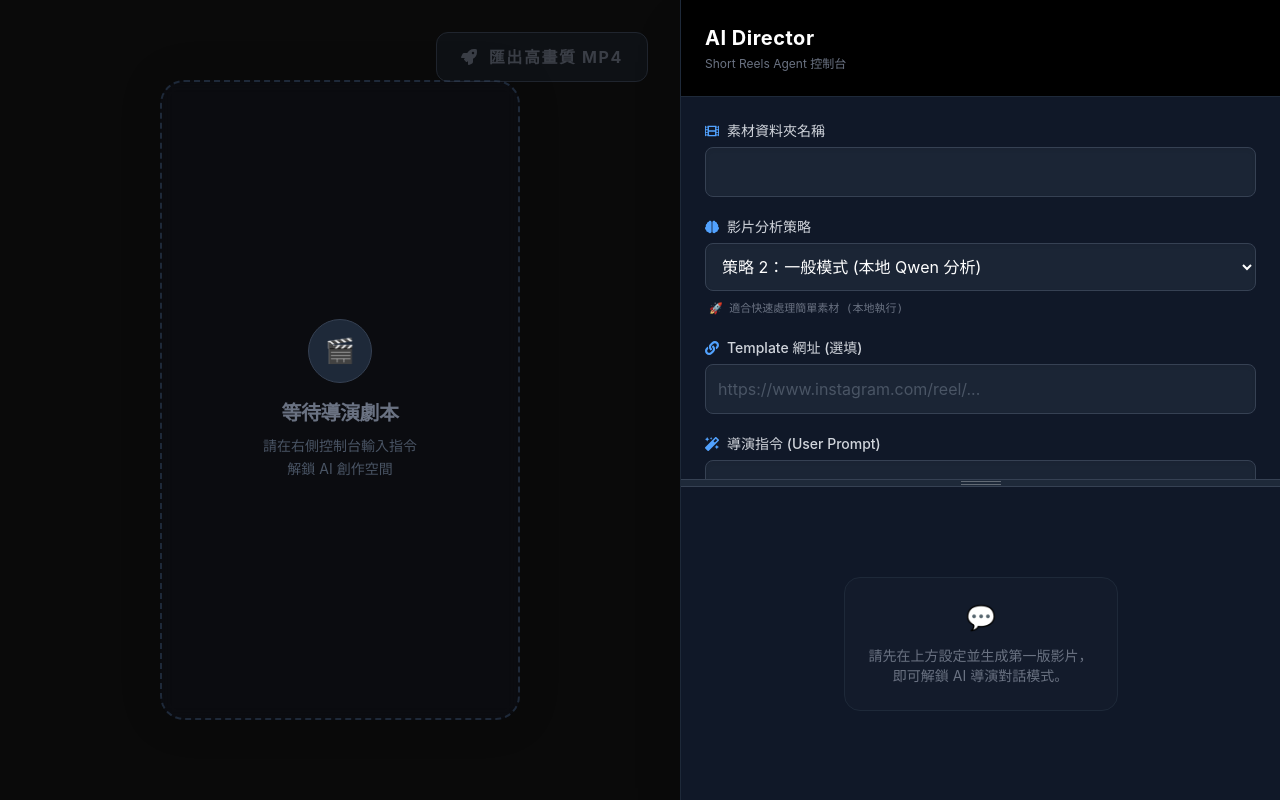
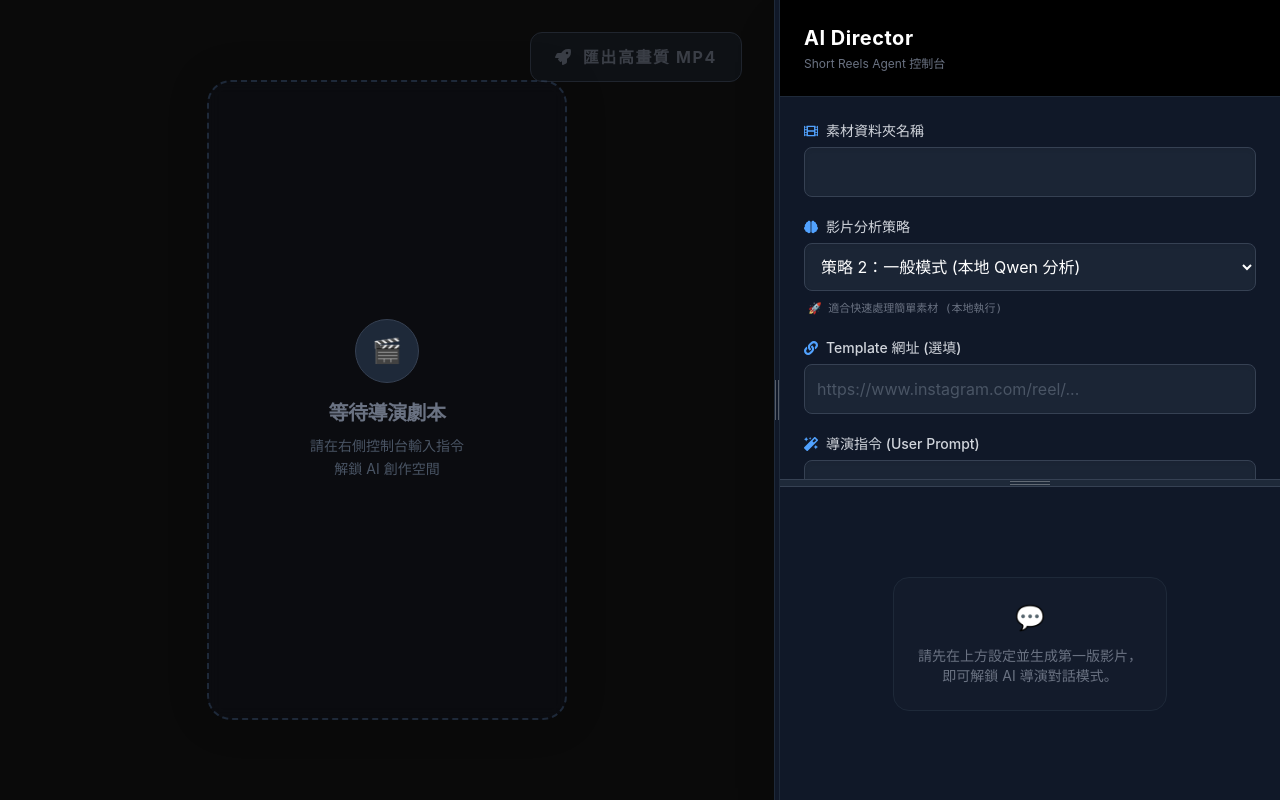
Before and after one commit to mjlee0826/ShortReelsAgent, a React app in the folder frontend/: page / in a window 1280 px wide. Built offline with nearby package versions, Linux system fonts and the light colour scheme; no server answers; the HTML template or start-up script is replaced by a standard one.

Commit message:
frontend

```diff
--- a/frontend/src/App.jsx
+++ b/frontend/src/App.jsx
@@ -1,15 +1,78 @@
-import React from 'react';
+import React, { useState, useRef, useEffect, useCallback } from 'react';
 import RightPanel from './components/RightPanel/RightPanel';
 import VideoPlayer from './components/RemotionPlayer/VideoPlayer';
 
 function App() {
+  // 【新增】管理右側面板的寬度，預設 500px
+  const [panelWidth, setPanelWidth] = useState(500);
+  const isDragging = useRef(false);
+
+  // --- 左右拖曳分隔線邏輯 ---
+  const handleMouseDown = (e) => {
+    isDragging.current = true;
+    document.body.style.cursor = 'col-resize'; // 改變全域游標為左右調整
+    e.preventDefault(); // 防止拖曳時選取到文字或圖片
+  };
+
+  const handleMouseMove = useCallback((e) => {
+    if (!isDragging.current) return;
+
+    // 計算新寬度：視窗總寬度 - 滑鼠目前的 X 座標
+    const newWidth = window.innerWidth - e.clientX;
+
+    // 限制寬度範圍：最窄 350px，最寬 800px (保護左右兩側都不會消失)
+    if (newWidth >= 350 && newWidth <= 800) {
+      setPanelWidth(newWidth);
+    }
+  }, []);
+
+  const handleMouseUp = useCallback(() => {
+    if (isDragging.current) {
+      isDragging.current = false;
+      document.body.style.cursor = 'default';
+    }
+  }, []);
+
+  // 掛載全域事件監聽，確保滑鼠移動過快時不會脫離掌控
+  useEffect(() => {
+    document.addEventListener('mousemove', handleMouseMove);
+    document.addEventListener('mouseup', handleMouseUp);
+    return () => {
+      document.removeEventListener('mousemove', handleMouseMove);
+      document.removeEventListener('mouseup', handleMouseUp);
+    };
+  }, [handleMouseMove, handleMouseUp]);
+  // -------------------------
+
   return (
     <div className="flex h-screen w-full font-sans bg-black overflow-hidden">
-      {/* 左側：真實的 Remotion 影片預覽器 */}
-      <VideoPlayer />
 
-      {/* 右側：控制面板 (表單與對話) */}
-      <RightPanel />
+      {/* 左側：影片預覽器 (flex-1 讓它自動填滿剩餘的空間) */}
+      <div className="flex-1 min-w-[300px] relative">
+        <VideoPlayer />
+      </div>
+
+      {/* 【新增】垂直拖拉分隔線 */}
+      <div
+        onMouseDown={handleMouseDown}
+        className="w-1.5 hover:w-2 bg-gray-900 border-x border-gray-800 cursor-col-resize hover:bg-blue-600 active:bg-blue-500 transition-colors flex flex-col items-center justify-center shrink-0 z-20 group"
+        title="左右拖曳調整控制台寬度"
+      >
+        {/* 增加一點視覺小細節：垂直防滑紋 */}
+        <div className="h-10 flex gap-[2px] opacity-30 group-hover:opacity-100">
+          <div className="w-[1px] bg-white h-full"></div>
+          <div className="w-[1px] bg-white h-full"></div>
+        </div>
+      </div>
+
+      {/* 右側：控制面板 (寬度由 panelWidth 動態決定) */}
+      <div
+        style={{ width: `${panelWidth}px` }}
+        className="shrink-0 h-full relative"
+      >
+        <RightPanel />
+      </div>
+
     </div>
   );
 }
--- a/frontend/src/components/RightPanel/RightPanel.jsx
+++ b/frontend/src/components/RightPanel/RightPanel.jsx
@@ -7,27 +7,23 @@ import { FaSpinner } from 'react-icons/fa';
 export default function RightPanel() {
   const { errorMsg, isProcessing } = useBlueprintStore();
 
-  // 【新增】記錄上方區塊的高度百分比，預設給 55%
   const [topHeight, setTopHeight] = useState(55);
   const isDragging = useRef(false);
   const panelRef = useRef(null);
 
-  // --- 拖拉分隔線邏輯 ---
   const handleMouseDown = (e) => {
     isDragging.current = true;
     document.body.style.cursor = 'row-resize';
-    e.preventDefault(); // 防止拖拉時不小心選取到文字
+    e.preventDefault();
   };
 
   const handleMouseMove = useCallback((e) => {
     if (!isDragging.current || !panelRef.current) return;
 
-    // 計算滑鼠在可調整區域內的相對高度比例
     const containerRect = panelRef.current.getBoundingClientRect();
     const newHeightPx = e.clientY - containerRect.top;
     const newHeightPct = (newHeightPx / containerRect.height) * 100;
 
-    // 限制上下最小空間為 20%，避免其中一邊完全消失
     if (newHeightPct >= 20 && newHeightPct <= 80) {
       setTopHeight(newHeightPct);
     }
@@ -40,7 +36,6 @@ export default function RightPanel() {
     }
   }, []);
 
-  // 掛載全域事件監聽，確保滑鼠移出元件外依然能拖拉
   useEffect(() => {
     document.addEventListener('mousemove', handleMouseMove);
     document.addEventListener('mouseup', handleMouseUp);
@@ -49,11 +44,10 @@ export default function RightPanel() {
       document.removeEventListener('mouseup', handleMouseUp);
     };
   }, [handleMouseMove, handleMouseUp]);
-  // ----------------------
 
   return (
-    // 【修改】加寬右側區域 (w-[500px] xl:w-[600px])，這會自然擠壓並縮小左側的影片預覽
-    <div className="w-[500px] xl:w-[600px] shrink-0 h-full flex flex-col bg-gray-900 border-l border-gray-800 shadow-2xl z-10 relative">
+    // 【修改重點】移除了固定的 w-[500px] 等寬度設定，改為 w-full，讓 App.jsx 負責控制寬度
+    <div className="w-full h-full flex flex-col bg-gray-900 shadow-2xl z-10 relative">
 
       {/* 載入中遮罩 */}
       {isProcessing && (
@@ -64,41 +58,40 @@ export default function RightPanel() {
         </div>
       )}
 
-      {/* 頂部標題 (固定高度) */}
+      {/* 頂部標題 */}
       <div className="p-6 border-b border-gray-800 bg-black shrink-0">
         <h2 className="text-xl font-bold text-white tracking-wide">AI Director</h2>
         <p className="text-xs text-gray-500 mt-1">Short Reels Agent 控制台</p>
       </div>
 
-      {/* 系統錯誤提示 (固定高度) */}
+      {/* 系統錯誤提示 */}
       {errorMsg && (
         <div className="bg-red-900 text-red-200 p-3 text-sm font-semibold shrink-0 shadow-inner">
           ⚠️ {errorMsg}
         </div>
       )}
 
-      {/* 【新增】可拖拉的彈性視窗區域 */}
+      {/* 可拖拉的彈性視窗區域 */}
       <div className="flex-1 flex flex-col overflow-hidden" ref={panelRef}>
 
-        {/* 上方：設定表單 (高度由 State 動態控制) */}
+        {/* 上方：設定表單 */}
         <div style={{ height: `${topHeight}%` }} className="overflow-y-auto bg-gray-900">
           <SidebarForm />
         </div>
 
-        {/* 中間：拖拉分隔線 (Drag Handle) */}
+        {/* 中間：拖拉分隔線 (上下) */}
         <div
           onMouseDown={handleMouseDown}
           className="h-2 w-full bg-gray-800 border-y border-gray-700 cursor-row-resize hover:bg-blue-600 active:bg-blue-500 transition-colors shrink-0 flex items-center justify-center group"
           title="上下拖曳調整視窗大小"
         >
-          {/* 質感小握把線條 */}
           <div className="w-10 flex flex-col gap-[2px] opacity-30 group-hover:opacity-100">
             <div className="h-[1px] bg-white"></div>
             <div className="h-[1px] bg-white"></div>
           </div>
         </div>
 
-        {/* 下方：對話框 (高度由剩餘空間填補) */}
+        {/* 下方：對話框 */}
         <div style={{ height: `${100 - topHeight}%` }} className="flex flex-col bg-gray-900">
           <ChatBox />
         </div>
```
